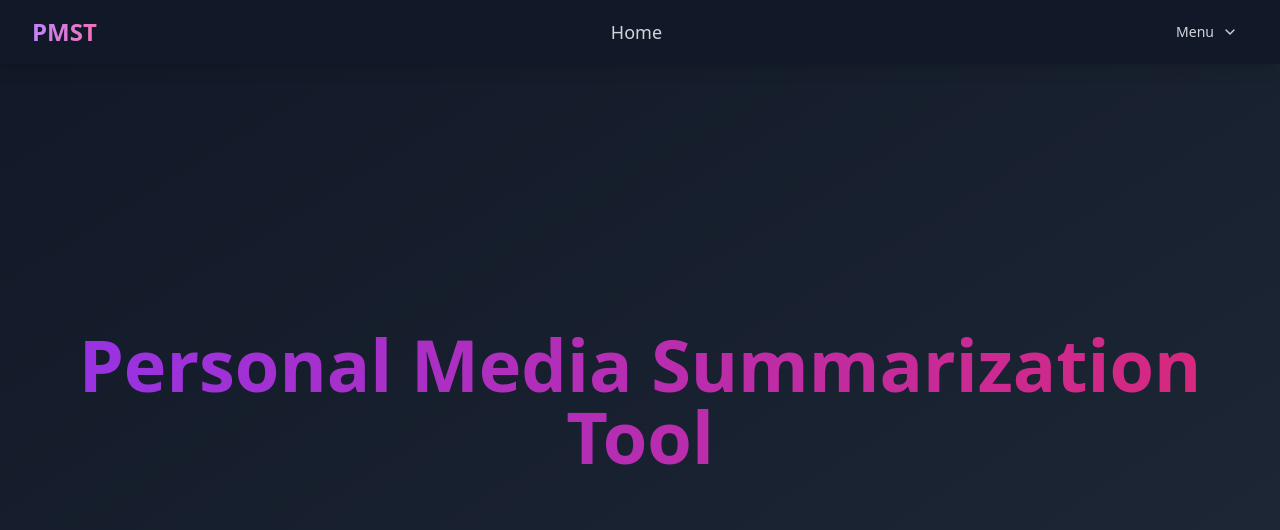
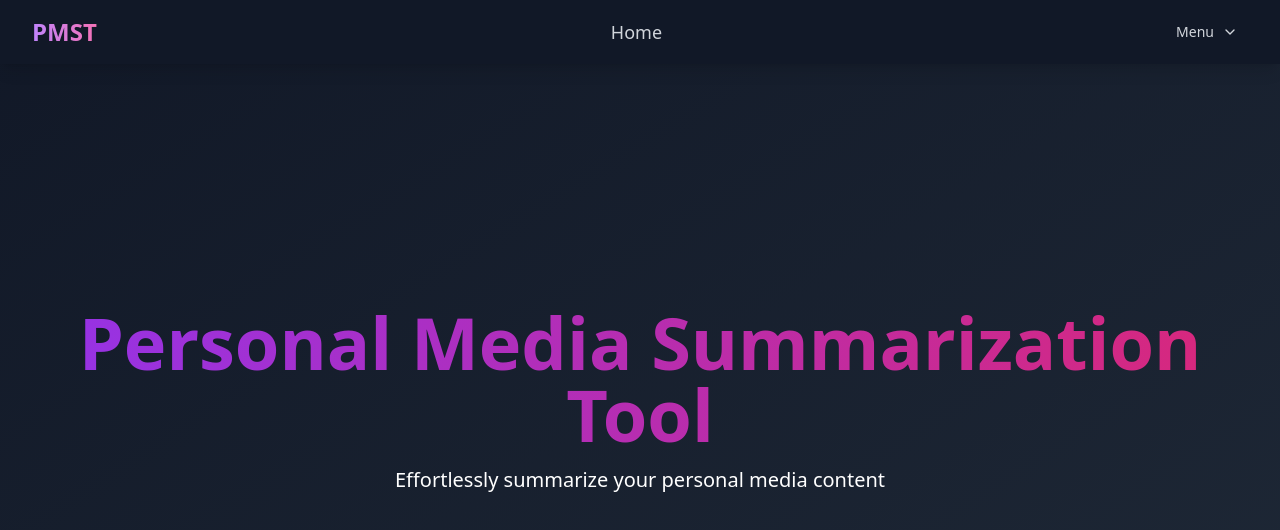
Before and after one commit to markbakos/personal-media-summarization-tool, a React (Vite) app in the folder client/: page / in a window 1280 px wide. Shown: the top 530 px of the page. Built offline with nearby package versions, Linux system fonts and the light colour scheme.

Commit message:
added extra animations to main page

```diff
--- a/client/src/pages/Home.tsx
+++ b/client/src/pages/Home.tsx
@@ -1,39 +1,76 @@
-import {Navbar} from "../components/Navbar.tsx"
+import { useState, useEffect } from 'react'
+import { Navbar } from "../components/Navbar.tsx"
 import { motion } from "framer-motion"
 
 export const Home = () => {
+    const [textPos, setTextPos] = useState({ x: 0, y: 0 })
+
+    useEffect(() => {
+        const handleMouseMove = (event: MouseEvent) => {
+            const { clientX, clientY } = event
+            const displacementX = Math.sin(clientX * 0.005) * 10
+            const displacementY = Math.cos(clientY * 0.005) * 10
+            setTextPos({ x: displacementX, y: displacementY })
+        }
+
+        window.addEventListener("mousemove", handleMouseMove)
+        return () => window.removeEventListener("mousemove", handleMouseMove)
+    }, [])
 
     return (
-        <main
-            className="h-screen flex flex-col items-center justify-center bg-gradient-to-br from-gray-900 to-gray-800 text-white p-4">
+        <main className="h-screen flex flex-col items-center justify-center bg-gradient-to-br from-gray-900 to-gray-800 text-white p-4">
             <div className="w-screen h-screen overflow-hidden flex flex-col justify-center items-center">
                 <Navbar currentPage={"Home"}/>
                 <motion.h1
-                    className="text-5xl md:text-6xl lg:text-7xl text-center font-bold bg-clip-text text-transparent bg-gradient-to-r from-purple-600 to-pink-600"
-                    initial={{opacity: 0, scale: 0.5}}
-                    animate={{opacity: 1, scale: 1}}
+                    className="text-5xl md:text-6xl lg:text-7xl text-center font-bold bg-clip-text text-transparent bg-gradient-to-r from-purple-600 to-pink-600 select-none"
+                    initial={{ opacity: 0, scale: 0.5 }}
+                    animate={{
+                        opacity: 1,
+                        scale: 1,
+                        x: textPos.x,
+                        y: textPos.y
+                    }}
                     transition={{
                         duration: 0.8,
                         delay: 0.5,
-                        ease: [0, 0.71, 0.2, 1.01]
+                        ease: [0, 0.71, 0.2, 1.01],
+                        x: { type: "spring", stiffness: 50, damping: 20 },
+                        y: { type: "spring", stiffness: 50, damping: 20 }
                     }}
                 >
                     <motion.span
-                        initial={{opacity: 0}}
-                        animate={{opacity: 1}}
-                        transition={{duration: 1, delay: 1.3}}
+                        initial={{ opacity: 0 }}
+                        animate={{ opacity: 1 }}
+                        transition={{ duration: 1, delay: 1.3 }}
                     >
                         Personal Media
                     </motion.span>
                     {' '}
                     <motion.span
-                        initial={{opacity: 0}}
-                        animate={{opacity: 1}}
-                        transition={{duration: 1, delay: 1.8}}
+                        initial={{ opacity: 0 }}
+                        animate={{ opacity: 1 }}
+                        transition={{ duration: 1, delay: 1.8 }}
                     >
                         Summarization Tool
                     </motion.span>
                 </motion.h1>
+                <motion.p
+                    className="mt-4 text-xl text-white text-center select-none"
+                    initial={{ opacity: 0 }}
+                    animate={{
+                        opacity: 1,
+                        x: textPos.x,
+                        y: textPos.y
+                    }}
+                    transition={{
+                        duration: 0.8,
+                        delay: 2.3,
+                        x: { type: "spring", stiffness: 50, damping: 20 },
+                        y: { type: "spring", stiffness: 50, damping: 20 }
+                    }}
+                >
+                    Effortlessly summarize your personal media content
+                </motion.p>
             </div>
         </main>
     )
```
